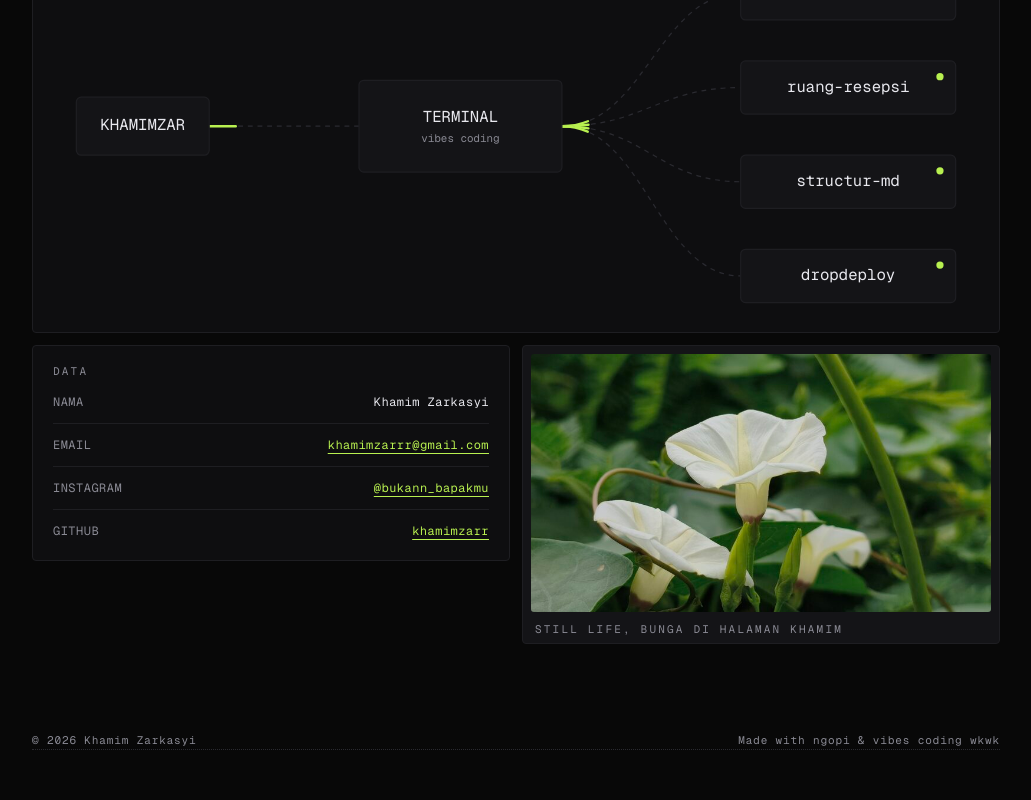
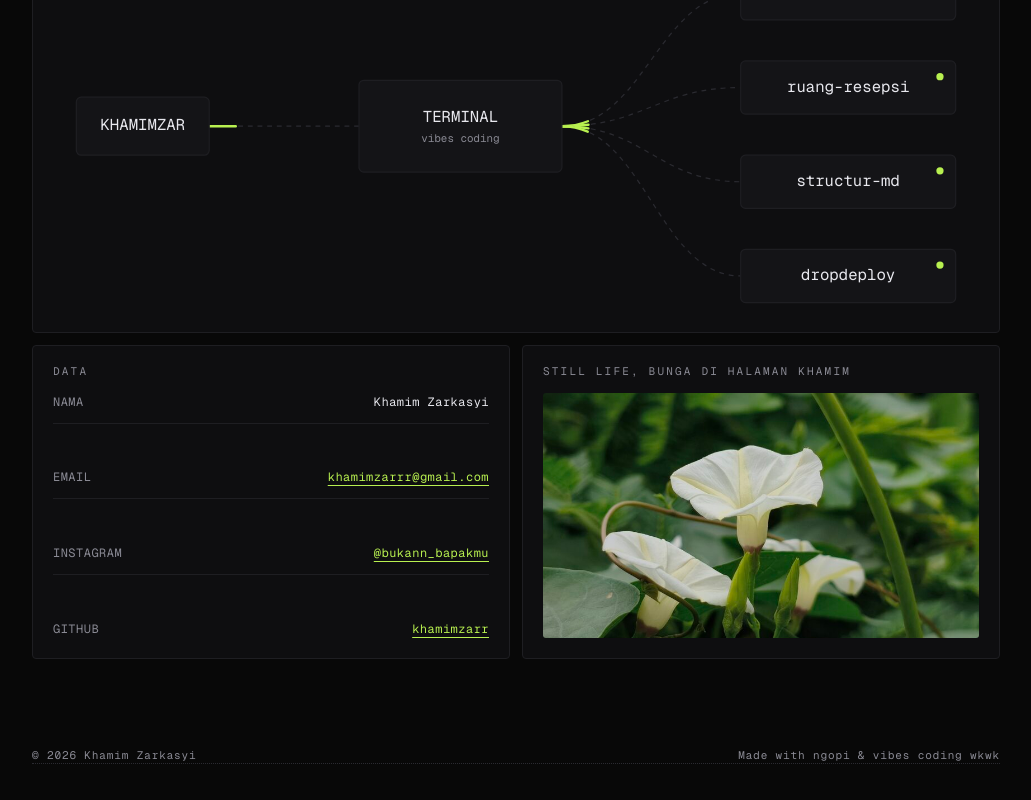
Before and after one commit to khamimzarr/khamim-portfolio, a Next.js app: page / in a window 1280 px wide. Shown: the part 2780-3580 px from the top of the page, without its empty margins (248-1279 px from the left). Built offline with nearby package versions, Linux system fonts and the light colour scheme.

Commit message:
style(tentang): give the data card and the photo card one identical treatment and height

```diff
--- a/src/app/page.tsx
+++ b/src/app/page.tsx
@@ -240,10 +240,10 @@ export default function Home() {
               <RoutingDiagram />
             </Reveal>
 
-            <div className="mt-3 grid items-start gap-3 md:grid-cols-2">
-              <Reveal className="panel p-5">
+            <div className="mt-3 grid items-stretch gap-3 md:grid-cols-2">
+              <Reveal className="panel flex flex-col p-4 md:p-5">
                 <p className="eyebrow">Data</p>
-                <dl className="mono mt-4 flex flex-col gap-3 text-[12px] tracking-[0.04em]">
+                <dl className="mono mt-4 flex flex-1 flex-col justify-between gap-3 text-[12px] tracking-[0.04em]">
                   <div className="flex justify-between gap-4 border-b border-[#1e1e22] pb-3">
                     <dt className="text-[#8a8a94]">NAMA</dt>
                     <dd className="text-[#e8e8ee]">Khamim Zarkasyi</dd>
@@ -285,17 +285,17 @@ export default function Home() {
                 </dl>
               </Reveal>
 
-              <Reveal className="tile p-2">
-                <div className="relative aspect-[16/9] overflow-hidden rounded-[3px]">
+              <Reveal className="panel flex flex-col p-4 md:p-5">
+                <p className="eyebrow">Still life, bunga di halaman Khamim</p>
+                <div className="relative mt-4 aspect-[16/9] overflow-hidden rounded-[3px]">
                   <Image
                     src="/hobi/foto-bunga.jpg"
                     alt="Foto asli, bunga di halaman"
                     fill
-                    sizes="(max-width: 768px) 50vw, 45vw"
+                    sizes="(max-width: 768px) 100vw, 45vw"
                     className="object-cover"
                   />
                 </div>
-                <p className="eyebrow px-1 pt-3">Still life, bunga di halaman Khamim</p>
               </Reveal>
             </div>
           </section>
```
Also changed, not shown: 1 other file (tests, documents, lock files or other folders).
